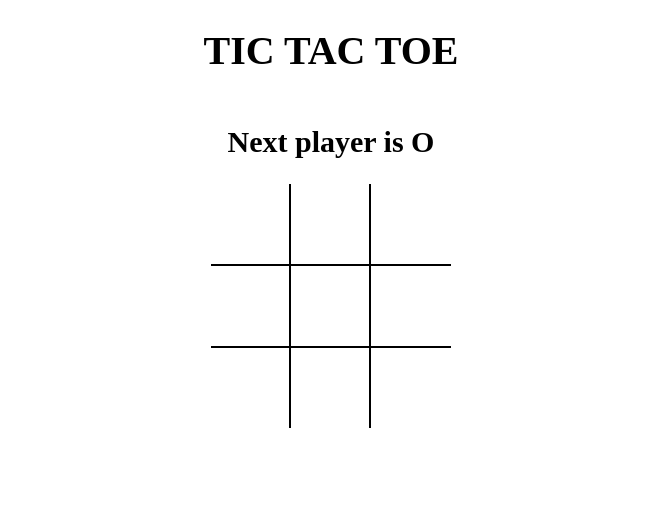
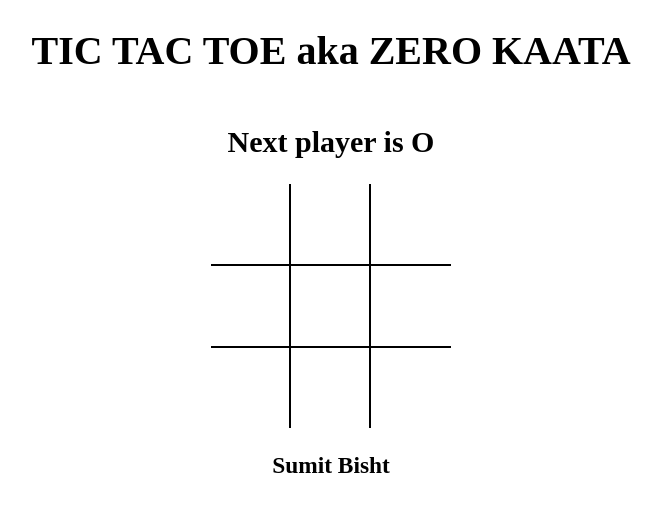
Before and after one commit to Sumitbisht2000/box-office, a React (Vite) app in the folder tictactoe/: page / in a window 1280 px wide. Shown: the top 512 px of the page, without its empty margins (309-971 px from the left). Built offline with nearby package versions, Linux system fonts and the light colour scheme.

Commit message:
final winner

```diff
--- a/tictactoe/src/App.jsx
+++ b/tictactoe/src/App.jsx
@@ -37,9 +37,10 @@ const App  = () => {
   };
   return (
   <div className="app">
-    <h1>TIC TAC TOE</h1>
+    <h1>TIC TAC TOE aka ZERO KAATA</h1>
     <h2>{message}</h2>
     <Board board={board} handleSquareClick={handleSquareClick}/>
+    <h3>Sumit Bisht</h3>
 
 
   </div>
```
